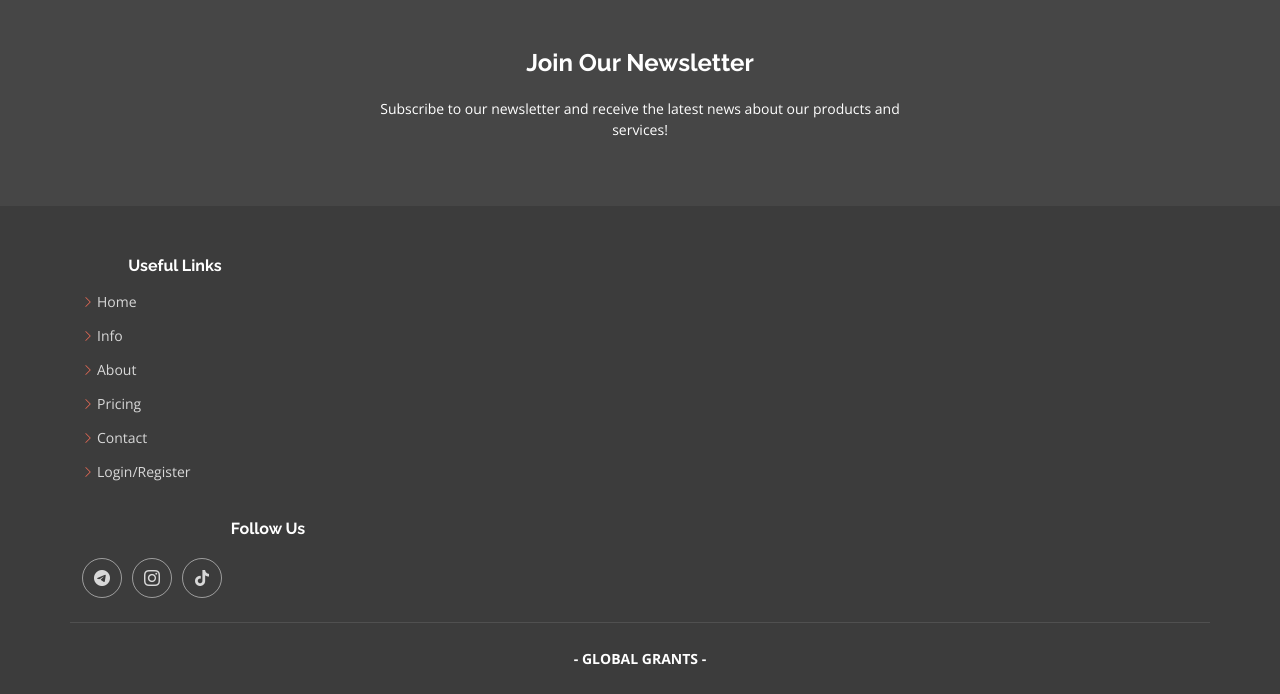
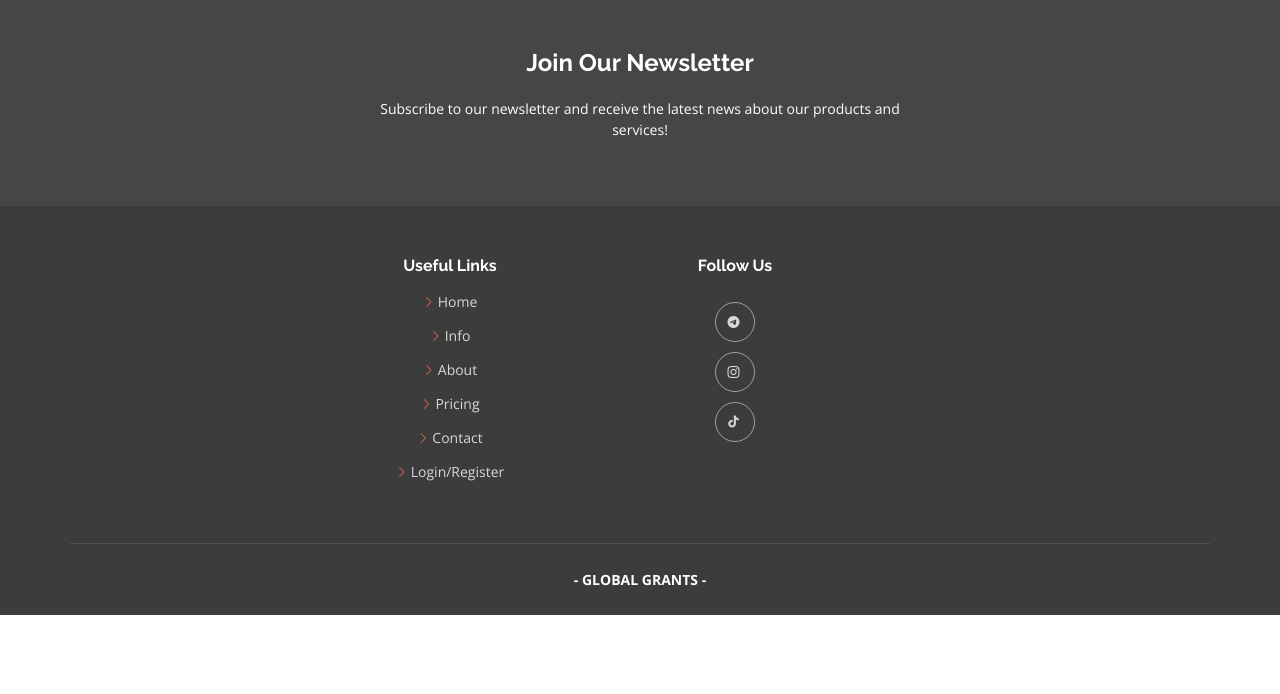
Before and after one commit to 1abykeev/grants-website, a Flask app: page / in a window 1280 px wide. Shown: the part 843-1537 px from the top of the page. After the commit the page ends 1458 px from the top, so only its background shows below. Run offline with Flask 3, Linux system fonts and the light colour scheme; some libraries are stand-ins or nearby versions.

Commit message:
footer is ready

```diff
--- a/static/assets/css/main.css
+++ b/static/assets/css/main.css
@@ -526,6 +517,35 @@ h6 {
   text-align: center;
 }
 
+
+
+.footer h4 {
+  font-size: 16px;
+  font-weight: bold;
+  position: relative;
+  padding-bottom: 12px;
+}
+
+
+.header .topbar .social-links a {
+  color: color-mix(in srgb, var(--default-color), transparent 40%);
+  line-height: 0;
+  transition: 0.3s;
+  margin-left: 20px;
+}
+
+.header .topbar .social-links a:hover {
+  color: var(--accent-color);
+}
+
+.footer .social-links {
+  display: flex;                   /* Ensure flexbox layout */
+  justify-content: center;         /* Center items horizontally */
+  align-items: center;             /* Center items vertically */
+  flex-wrap: wrap;                 /* Allow wrapping if needed */
+  margin-top: 10px;               /* Optional: space above the social links */
+}
+
 .footer .social-links a {
   display: flex;
   align-items: center;
@@ -536,7 +556,7 @@ h6 {
   border: 1px solid color-mix(in srgb, var(--default-color), transparent 50%);
   font-size: 16px;
   color: color-mix(in srgb, var(--default-color), transparent 20%);
-  margin-right: 10px;
+  margin: 0 10px;                 /* Adjust margin to be left and right */
   transition: 0.3s;
 }
 
@@ -579,6 +599,7 @@ h6 {
   padding: 10px 0;
   display: flex;
   align-items: center;
+  justify-content: center; /* Center the list items */
 }
 
 .footer .footer-links ul li:first-child {
@@ -595,6 +616,29 @@ h6 {
   color: var(--accent-color);
 }
 
+
+
+
+
+
+.footer .social-links ul {
+  list-style: none;
+  padding: 0;
+  margin: 0;
+}
+
+.footer .social-links ul i {
+  margin-right: 3px;
+  font-size: 12px;
+  line-height: 0;
+}
+
+.footer .social-links ul li {
+  padding: 5px 0;
+  display: flex;
+  align-items: center;
+  justify-content: center; /* Center the list items */
+}
 
 
 
--- a/templates/footer.html
+++ b/templates/footer.html
@@ -15,32 +15,47 @@
       </div>
     </div>
 
+
+
+
+
+
     <div class="container footer-top">
+      <div class="row justify-content-center text-center">
 
           <div class="col-lg-2 col-md-3 footer-links">
               <h4>Useful Links</h4>
               <ul>
-            <li> <i class="bi bi-chevron-right"></i> <a href="{{ url_for('index')}}" class="active">Home</a></li>
-            <li> <i class="bi bi-chevron-right"></i> <a href="{{ url_for('info')}}">Info</a></li>
-            <li> <i class="bi bi-chevron-right"></i> <a href="{{ url_for('about')}}">About</a></li>
-            <li> <i class="bi bi-chevron-right"></i> <a href="{{ url_for('pricing')}}">Pricing</a></li>
-            <li> <i class="bi bi-chevron-right"></i> <a href="{{ url_for('contact')}}">Contact</a></li>
-            <li> <i class="bi bi-chevron-right"></i> <a href="{{ url_for('login')}}">Login/Register</a></li>
+                  <li><i class="bi bi-chevron-right"></i> <a href="{{ url_for('index')}}" class="active">Home</a></li>
+                  <li><i class="bi bi-chevron-right"></i> <a href="{{ url_for('info')}}">Info</a></li>
+                  <li><i class="bi bi-chevron-right"></i> <a href="{{ url_for('about')}}">About</a></li>
+                  <li><i class="bi bi-chevron-right"></i> <a href="{{ url_for('pricing')}}">Pricing</a></li>
+                  <li><i class="bi bi-chevron-right"></i> <a href="{{ url_for('contact')}}">Contact</a></li>
+                  <li><i class="bi bi-chevron-right"></i> <a href="{{ url_for('login')}}">Login/Register</a></li>
               </ul>
           </div>
 
+          <div class="col-lg-4 col-md-12 text-center">
+              <h4>Follow Us</h4>
+              <div class="social-links d-flex justify-content-center">
+                <ul>
+                  <li> <a href=""><i class="bi bi-telegram"></i></a> </li>
+                  <li> <a href=""><i class="bi bi-instagram"></i></a> </li>
+                  <li> <a href=""><i class="fab fa-tiktok"></i></a> </li>
+                </ul>
 
-        <div class="col-lg-4 col-md-12">
-          <h4>Follow Us</h4>
-          <div class="social-links d-flex">
-            <a href=""><i class="bi bi-telegram"></i></a>
-            <a href=""><i class="bi bi-instagram"></i></a>
-            <a href=""><i class="fab fa-tiktok"></i></a>
+
+
               </div>
           </div>
 
       </div>
   </div>
+
+
+
+
+
 
     <div class="container copyright text-center mt-4">
       <p> <strong class="px-1 sitename"> - GLOBAL GRANTS -</strong> </p>
```
Also changed, not shown: other parts of static/assets/css/main.css (+11 -27 lines). Lines whose indentation alone changed are shown as unchanged.
